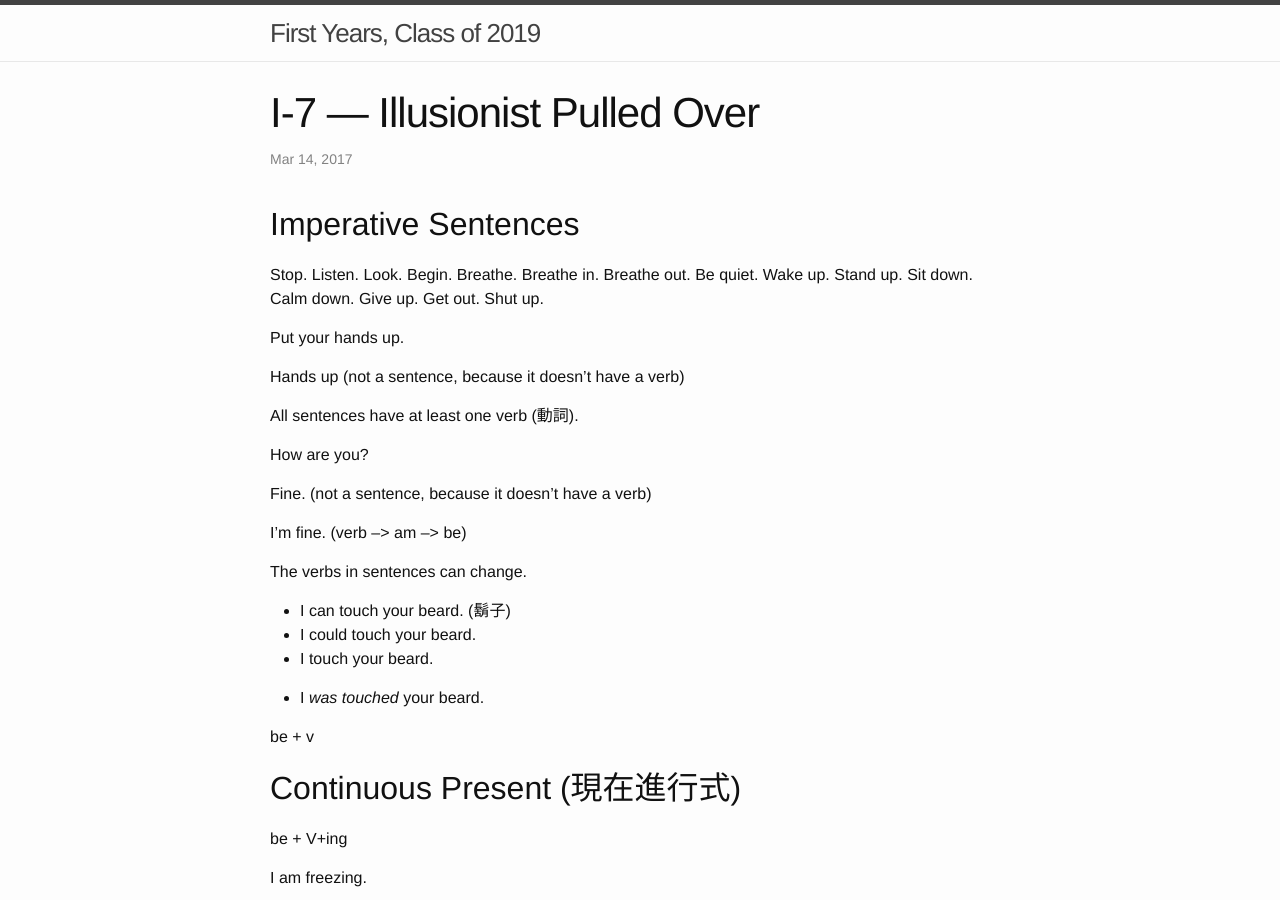
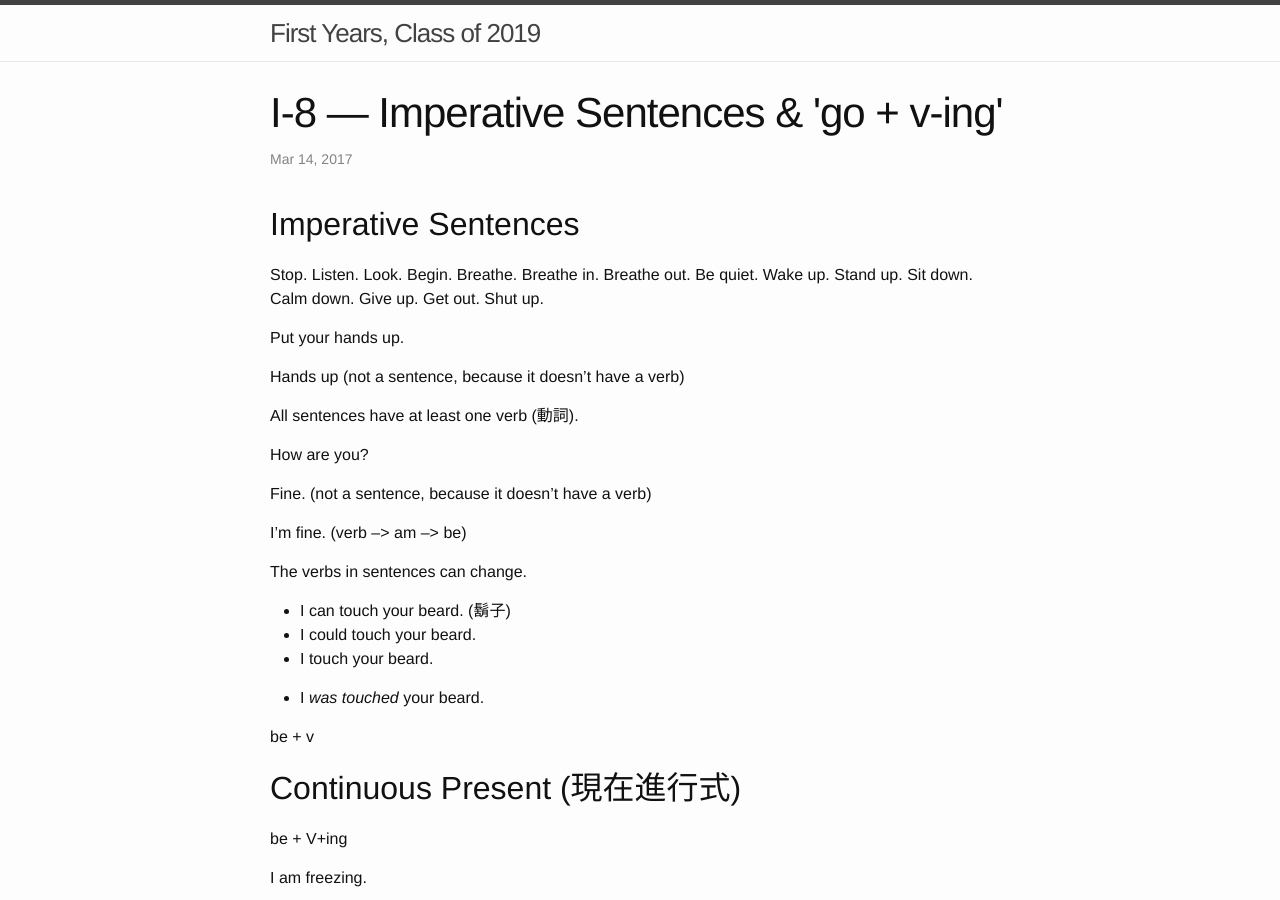
Before and after one commit to MrArgote/19-dot-argote-dot-org, a Jekyll site: the page built from Spring/Act-I/_posts/2017-03-14-Tue-Act-I-Class-08.md, in a window 1280 px wide and 900 px high. Built offline with Jekyll 4.4.1, drawn with Linux system fonts in a browser that asks for light colours.

Commit message:
fix title of i-8

```diff
--- a/Spring/Act-I/_posts/2017-03-14-Tue-Act-I-Class-08.md
+++ b/Spring/Act-I/_posts/2017-03-14-Tue-Act-I-Class-08.md
@@ -1,5 +1,5 @@
 ---
-title: I-7 — Illusionist Pulled Over
+title: I-8 — Imperative Sentences & 'go + v-ing'
 computer-lab: false
 ---
 
```
